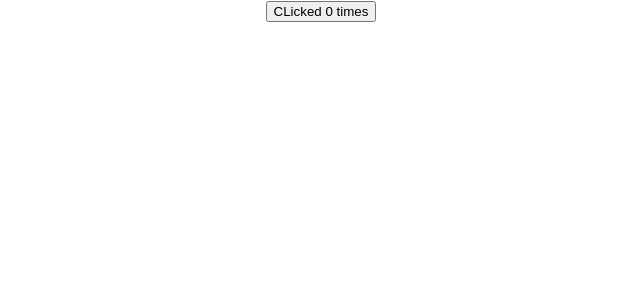
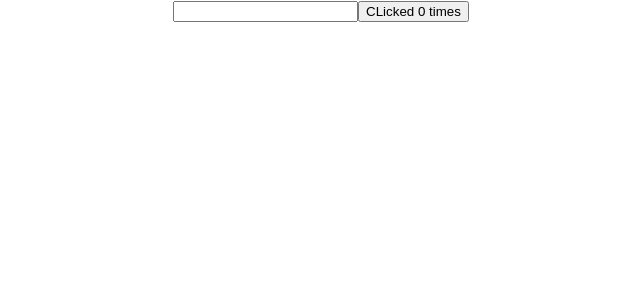
Before and after one commit to Swapnil-Sagar/react-hooks, a React (Create React App) app: page / in a window 1280 px wide. Shown: the top 300 px of the page, without its empty margins (319-959 px from the left). Built offline with nearby package versions, Linux system fonts and the light colour scheme.

Commit message:
useEffect after render

```diff
--- a/src/App.js
+++ b/src/App.js
@@ -11,8 +11,8 @@
   return (
     <div className="App">
       <HookCounter1 />
-      {/*<ClassCounterOne />
-       <ClassCounter />
+      {/* <ClassCounterOne />
+      <ClassCounter />
       <HookCounter />
       <HookCounter2 />
       <HookCounter3 />
--- a/src/components/ClassCounterOne.js
+++ b/src/components/ClassCounterOne.js
@@ -6,6 +6,7 @@
 
     this.state = {
       count: 0,
+      name: "",
     };
   }
 
@@ -14,7 +15,10 @@
   }
 
   componentDidUpdate(prevProps, prevState) {
-    document.title = `Clicked ${this.state.count} times`;
+    if (prevState.count !== this.state.count) {
+      console.log("Updating document title");
+      document.title = `Clicked ${this.state.count} times`;
+    }
   }
 
   incrementCount = () => {
@@ -26,6 +30,13 @@
   render() {
     return (
       <div>
+        <input
+          type="text"
+          value={this.state.name}
+          onChange={(e) => {
+            this.setState({ name: e.target.value });
+          }}
+        />
         <button onClick={this.incrementCount}>
           {" "}
           Count: {this.state.count}
--- a/src/components/HookCounter1.js
+++ b/src/components/HookCounter1.js
@@ -2,16 +2,23 @@
 
 function HookCounter1() {
   const [count, setCount] = useState(0);
+  const [name, setName] = useState("");
 
   useEffect(() => {
+    console.log("Updating useEffect");
     document.title = `You clicked ${count} times`;
-  });
+  }, [count]);
 
   const incrementCount = () => {
     setCount(count + 1);
   };
   return (
     <div>
+      <input
+        type="text"
+        value={name}
+        onChange={(e) => setName(e.target.value)}
+      />
       <button onClick={incrementCount}>CLicked {count} times</button>
     </div>
   );
```
Also changed, not shown: 1 other file (tests, documents, lock files or other folders).
